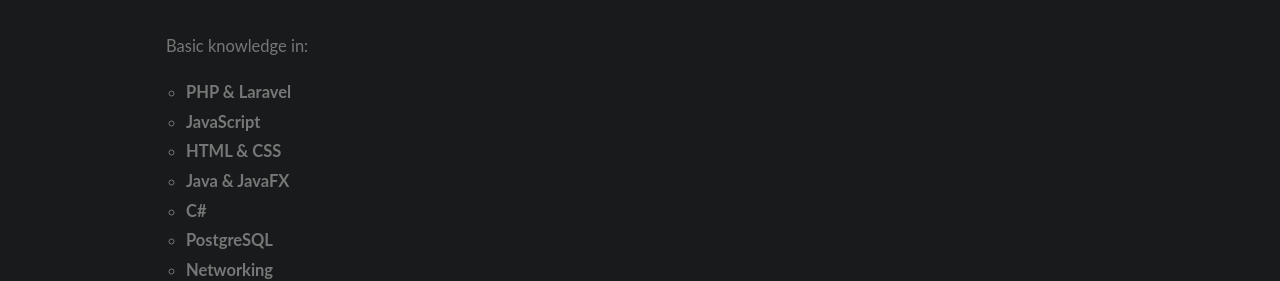
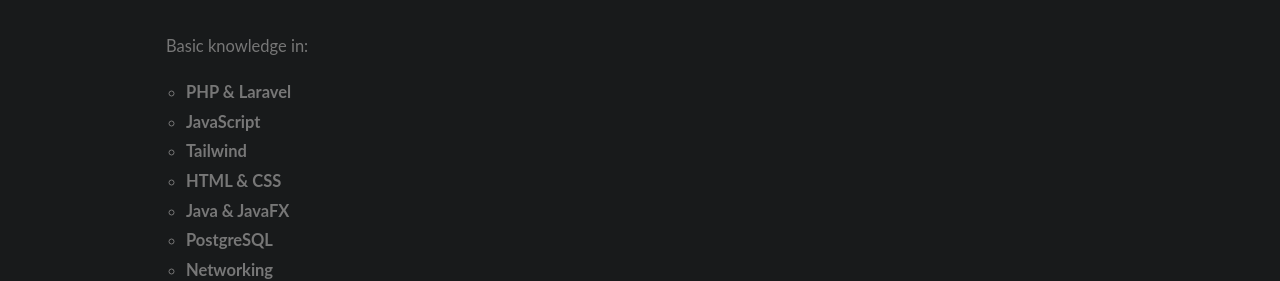
Before and after one commit to PauloFragaDev/PauloFragaDev.github.io, a plain HTML site: page index.html in a window 1280 px wide. Shown: the part 2200-2481 px from the top of the page. Drawn offline with nearby package versions, Linux system fonts and the light colour scheme.

Commit message:
Update index.html

```diff
--- a/index.html
+++ b/index.html
@@ -86,9 +86,9 @@
           <ul style="list-style-type: circle; padding-left: 20px;">
             <li>PHP & Laravel</li>
             <li>JavaScript</li>
+            <li>Tailwind</li>
             <li>HTML & CSS</li>
             <li>Java & JavaFX</li>
-            <li>C#</li>
             <li>PostgreSQL</li>
             <li>Networking</li>
           </ul>
```
